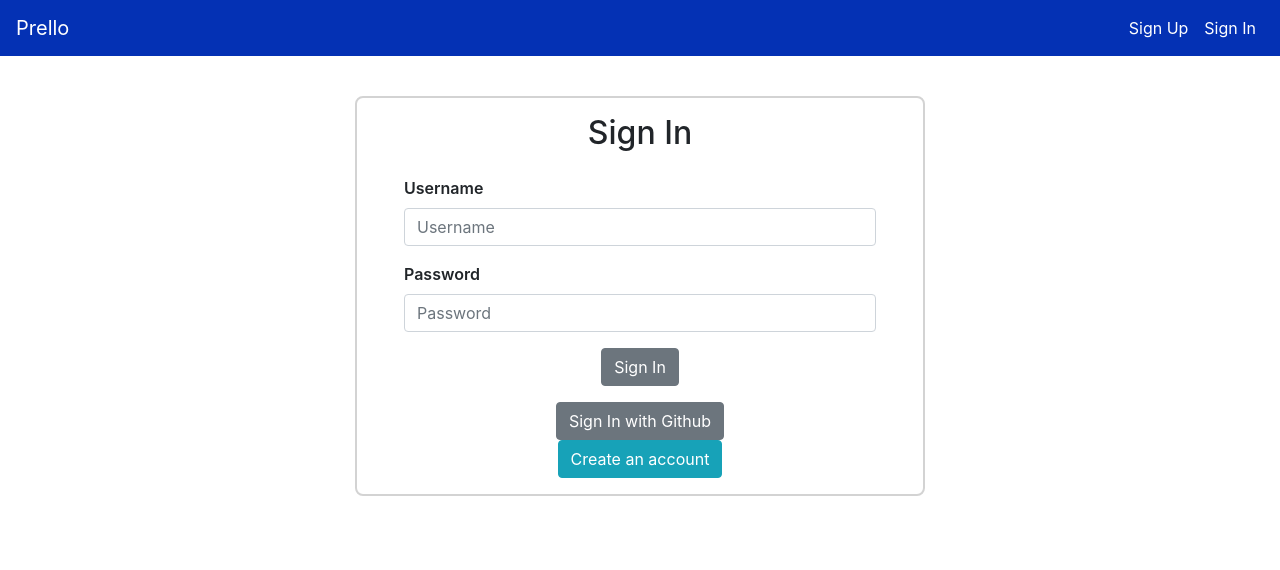
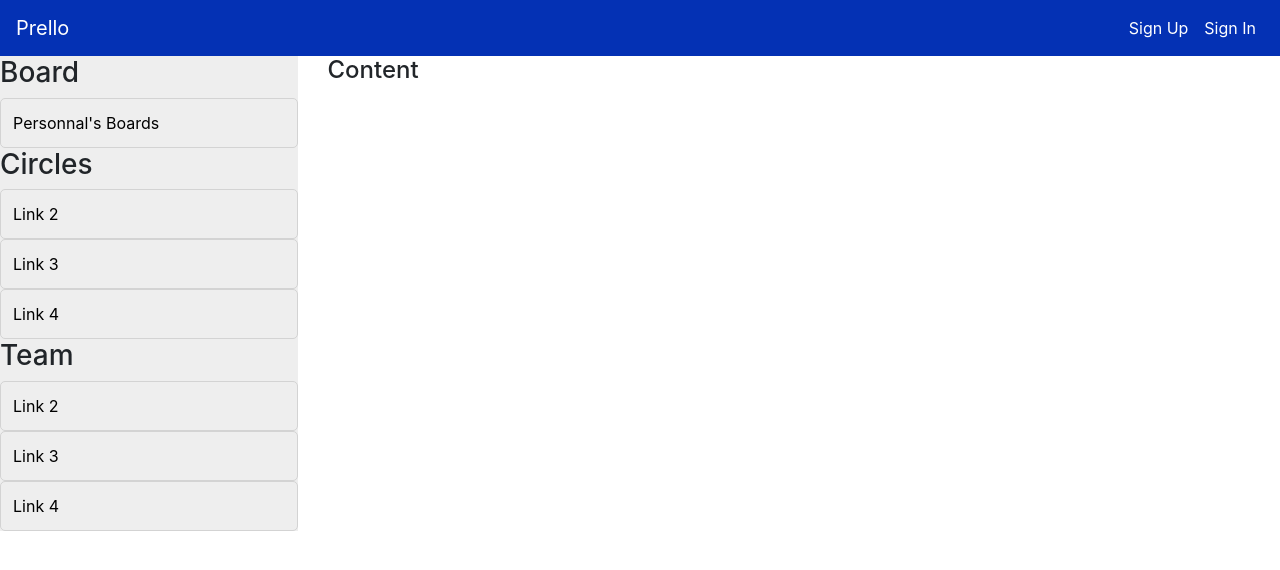
Before and after one commit to PaulContremoulin/PrelloProject, a React (Create React App) app in the folder client/: page / in a window 1280 px wide. Shown: the top 570 px of the page. Built offline with nearby package versions, Linux system fonts and the light colour scheme; no server answers.

Commit message:
[Front] - Beginning Home Page

```diff
--- /dev/null
+++ b/client/src/components/ContentHome/ContentHome.jsx
@@ -0,0 +1,17 @@
+// Modules
+import React from 'react';
+import './ContentHome.css';
+
+//import {} from 'reactstrap';
+
+// Css...
+
+// Actions & Constant
+
+export class ContentHome extends React.Component {
+    render() {
+        return (
+            <h4>Content</h4>
+        )
+    }
+}
--- /dev/null
+++ b/client/src/components/MenuHome/MenuHome.css
@@ -0,0 +1,22 @@
+.vertical-menu {
+    min-height: 100%;
+    background-color: #eee;
+}
+
+.vertical-menu a {
+    color: black;
+    display: block;
+    padding: 12px;
+    text-decoration: none;
+    border: 1px solid #d3d3d3;
+    border-radius: 5px;
+}
+
+.vertical-menu a:hover {
+    background-color: #ccc;
+}
+
+.vertical-menu a.active {
+    background-color: #4CAF50;
+    color: white;
+}
--- /dev/null
+++ b/client/src/components/MenuHome/MenuHome.jsx
@@ -0,0 +1,28 @@
+// Modules
+import React from 'react';
+import './MenuHome.css';
+
+//import {} from 'reactstrap';
+
+// Css...
+
+// Actions & Constant
+
+export class MenuHome extends React.Component {
+    render() {
+        return (
+            <div className="vertical-menu">
+                <h3>Board</h3>
+                <a href="#">Personnal's Boards</a>
+                <h3>Circles</h3>
+                <a href="#">Link 2</a>
+                <a href="#">Link 3</a>
+                <a href="#">Link 4</a>
+                <h3>Team</h3>
+                <a href="#">Link 2</a>
+                <a href="#">Link 3</a>
+                <a href="#">Link 4</a>
+            </div>
+        )
+    }
+}
--- a/client/src/index.js
+++ b/client/src/index.js
@@ -11,13 +11,14 @@ import 'react-bootstrap/dist/react-bootstrap.min';
 
 //Pages
 import LoginPage from './pages/LoginPage';
+import HomePage from './pages/HomePage';
 
 dotenv.config({ path: '../environments/.env'});
 
 ReactDOM.render(
     <Provider store={store}>
         <Router>
-            <Route exact path="/" component={LoginPage} />
+            <Route exact path="/" component={HomePage} />
         </Router>
     </Provider>
     , document.getElementById('root'));
--- /dev/null
+++ b/client/src/pages/HomePage.css
@@ -0,0 +1,3 @@
+.menu {
+    height: 100%;
+}
--- /dev/null
+++ b/client/src/pages/HomePage.jsx
@@ -0,0 +1,22 @@
+import React from 'react';
+import {NavBar} from '../components/NavBar/NavBar'
+import {MenuHome} from '../components/MenuHome/MenuHome';
+import {ContentHome} from '../components/ContentHome/ContentHome';
+import './HomePage.css';
+import { Container, Row, Col } from 'reactstrap';
+
+export const HomePage = () => (
+    <div className="LoginPage">
+        <NavBar/>
+            <Row>
+                <Col md="3">
+                    <MenuHome/>
+                </Col>
+                <Col md="9">
+                    <ContentHome/>
+                </Col>
+            </Row>
+    </div>
+)
+
+export default HomePage;
```
Also changed, not shown: client/src/requests/login.js (added, +19 -0 lines), client/src/components/ContentHome/ContentHome.css (added).
